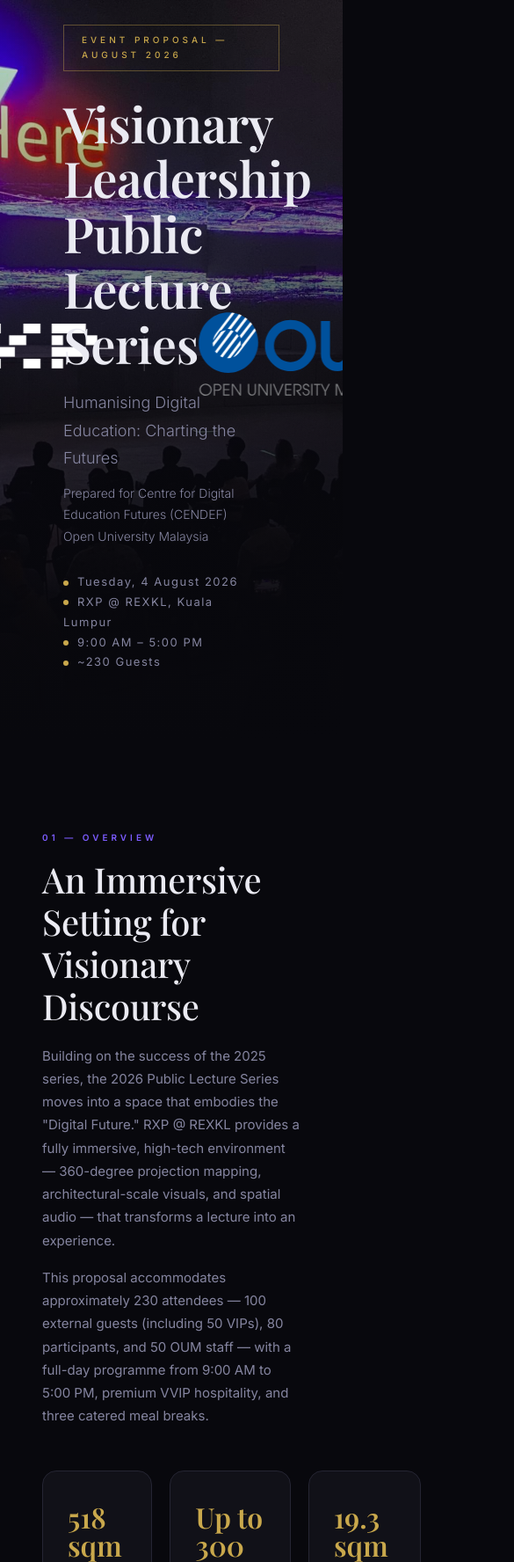
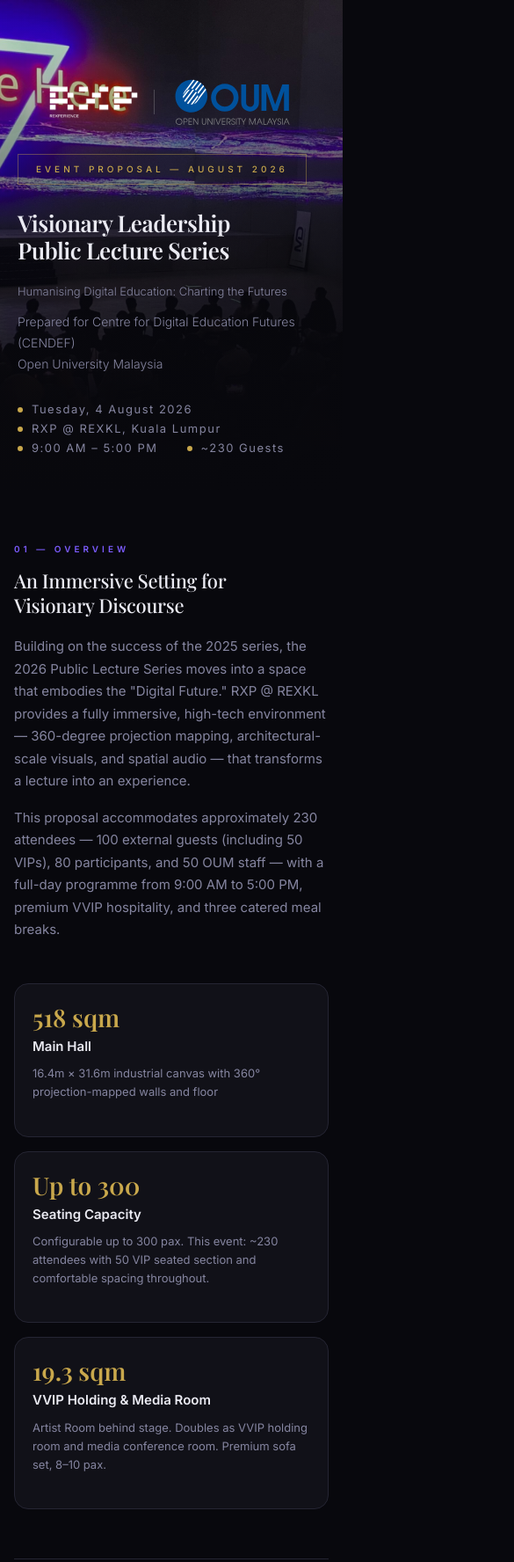
Before and after one commit to sebkowski/rxp-oum-proposal, a plain HTML site: page index.html in a window 390 px wide. Shown: the top 1776 px of the page at 88% size, 585 px wide, since content can reach past the window. Drawn offline with nearby package versions, Linux system fonts and the light colour scheme; a web font is replaced by a local one.

Commit message:
Mobile responsive pass: breakpoints at 768px and 420px
Adds two screen media queries (none existed). On mobile:
- Hero shrinks to auto height, logos stack tighter, h1 32px (26px on small)
- All grids collapse to single column (overrides inline grid styles)
- Section/card/tier paddings reduced
- Pricing table padding+font shrunk to fit narrow viewport
- Timeline rail tightened so wrapped text isn't crushed

```diff
--- a/index.html
+++ b/index.html
@@ -504,6 +504,86 @@
   }
   .footer p { font-size: 13px; color: var(--text-muted); }
   .footer .contact-line { margin-top: 28px; }
+
+  /* ─── MOBILE (≤768px) ─── */
+  @media (max-width: 768px) {
+    body { font-size: 14px; line-height: 1.7; }
+
+    /* Hero — let it grow with content instead of forcing 100vh on small screens */
+    .hero {
+      height: auto;
+      min-height: 560px;
+      padding: 56px 24px 48px;
+      background-attachment: scroll;
+    }
+    .hero-logos {
+      position: static;
+      transform: none;
+      gap: 18px;
+      margin: 24px auto 32px;
+    }
+    .hero-logos img { height: 56px; }
+    .hero-logos .oum-logo { height: 64px; }
+    .hero-logos .logo-divider { height: 28px; }
+    .hero h1 { font-size: 32px; line-height: 1.2; }
+    .hero .subtitle { font-size: 13px; }
+    .hero .eyebrow { font-size: 9px; padding: 6px 14px; }
+
+    /* Sections — tighter padding, smaller heads */
+    .container { padding: 0 20px; }
+    .section { padding: 56px 0; }
+    .section h2 { font-size: 26px; line-height: 1.25; }
+    .section .lead { font-size: 14px; }
+
+    /* Collapse every grid to a single column. !important beats the
+       inline grid-template-columns sprinkled through the body. */
+    .card-grid,
+    .tier-grid {
+      grid-template-columns: 1fr !important;
+      gap: 16px;
+    }
+
+    .card { padding: 24px 20px; }
+    .card h3 { font-size: 15px; }
+    .stat { font-size: 28px !important; }
+
+    .tier { padding: 24px 20px; }
+    .tier h3 { font-size: 17px; }
+
+    /* Timeline rail — shrink the indent so text doesn't get crushed */
+    .timeline { padding-left: 24px; }
+    .timeline::before { left: 8px; }
+    .timeline-item { padding-left: 16px; }
+    .timeline-item::before { left: -20px; }
+
+    .note-box { padding: 16px 18px; }
+    .note-box p { font-size: 12px; }
+
+    .footer { padding: 56px 0; }
+    .footer-logos { gap: 16px; }
+    .footer-logos img { height: 28px; }
+    .footer-logos .oum-logo { height: 34px; }
+
+    /* Pricing table — shrink padding & font, prefer wrap over scroll */
+    .pricing-table th { font-size: 9px; padding: 10px 8px; letter-spacing: 1.5px; }
+    .pricing-table td { padding: 12px 8px; font-size: 13px; }
+    .pricing-table td:nth-child(3),
+    .pricing-table td:last-child { font-size: 13px; }
+    .pricing-table .desc { font-size: 11.5px; }
+    .pricing-table .subtotal td { font-size: 14px; padding-top: 20px; }
+    .pricing-table .total td { font-size: 18px; padding-top: 12px; }
+  }
+
+  /* ─── SMALL PHONES (≤420px) ─── */
+  @media (max-width: 420px) {
+    .hero { padding: 48px 20px 40px; }
+    .hero h1 { font-size: 26px; }
+    .hero-logos { gap: 12px; }
+    .hero-logos img { height: 46px; }
+    .hero-logos .oum-logo { height: 54px; }
+    .section h2 { font-size: 22px; }
+    .container { padding: 0 16px; }
+  }
 </style>
 </head>
 <body>
```
